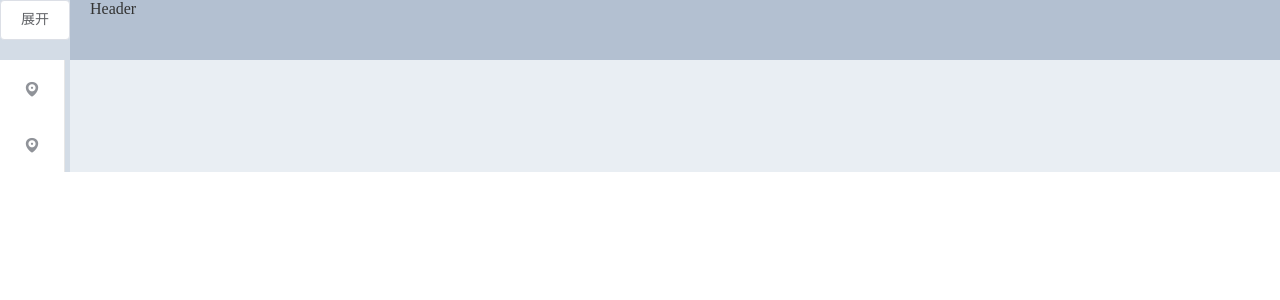
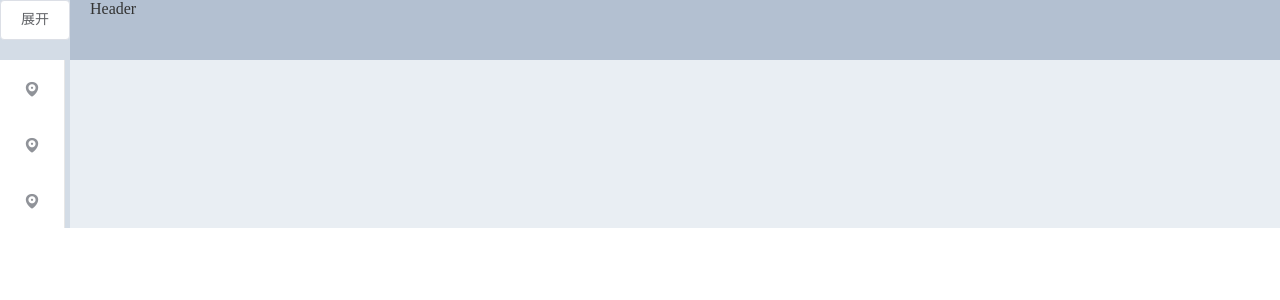
Before and after one commit to Promiseyufei/zslm_front, a Vue app: page /operate in a window 1280 px wide. Shown: the top 300 px of the page. Built offline with nearby package versions, Linux system fonts and the light colour scheme.

Commit message:
优化导航菜单代码

```diff
--- a/src/components/admin/Navigation.vue
+++ b/src/components/admin/Navigation.vue
@@ -3,52 +3,26 @@
     <div>
         <el-radio-group v-model="isCollapse" style="margin-bottom: 20px;">
             <el-radio-button :label="!isCollapse">展开</el-radio-button>
-            <!-- <el-radio-button :label="test">收起</el-radio-button> -->
         </el-radio-group>
-        <el-menu default-active="1-4-1" class="el-menu-vertical-demo" @open="handleOpen" @close="handleClose" :collapse="isCollapse" :unique-opened="testa">
-            <el-submenu index="1">
+        <el-menu class="el-menu-vertical-demo" @open="handleOpen" @close="handleClose" :collapse="isCollapse" :unique-opened="unOpend">
+            <el-submenu v-for="(item, index) in navigation" :key="index" :index="item.index + ''">
                 <template slot="title">
                     <i class="el-icon-location"></i>
-                    <span slot="title">导航一</span>
+                    <span slot="title">{{ item.title }}</span>
                 </template>
-                <el-menu-item-group>
-                    <span slot="title">分组一</span>
-                    <el-menu-item index="1-1">选项1</el-menu-item>
-                    <el-menu-item index="1-2">选项2</el-menu-item>
-                </el-menu-item-group>
-                <el-menu-item-group title="分组2">
-                    <el-menu-item index="1-3">选项3</el-menu-item>
-                </el-menu-item-group>
-            </el-submenu>
-            <el-submenu index="2">
-                <template slot="title">
-                    <i class="el-icon-location"></i>
-                    <span slot="title">导航一</span>
+                <template v-if="typeof item.groups != 'undefined'">
+                    <el-menu-item-group v-for="(group, i) in item.groups" :key="i">
+                        <span slot="title">{{ group.title }}</span>
+                        <el-menu-item v-for="(option, j) in group.options" :key="j" :index="item.index+option.index+''">{{ option.name }}</el-menu-item>
+                    </el-menu-item-group>
                 </template>
-                <el-menu-item-group>
-                <span slot="title">分组一</span>
-                    <el-menu-item index="2-1">选项1</el-menu-item>
-                    <el-menu-item index="2-2">选项2</el-menu-item>
-                </el-menu-item-group>
-                <el-menu-item-group title="分组2">
-                    <el-menu-item index="2-3">选项3</el-menu-item>
-                </el-menu-item-group>
-                <el-submenu index="2-4">
-                    <span slot="title">选项4</span>
-                    <el-menu-item index="2-4-1">选项1</el-menu-item>
-                </el-submenu>
             </el-submenu>
         </el-menu>
-
-
     </div>
-
-
-
 </template>
 
 
-<style>
+<style scoped>
   .el-menu-vertical-demo:not(.el-menu--collapse) {
     width: 200px;
     min-height: 400px;
@@ -56,25 +30,13 @@
 </style>
 
 <script>
+    import navigation from '../../config/navigation.js'
     export default {
         data() {
             return {
-                testa:false,
+                unOpend:false,
                 isCollapse: true,
-                arr: [
-                    {
-                        index :1,
-                        title: '这是导航啊'
-                    },
-                    {
-                        index :2,
-                        title: '这是导航啊'
-                    },
-                    {
-                        index :3,
-                        title: '这是导航啊'
-                    }
-                ]
+                navigation: navigation
             }
         },
         methods: {
--- /dev/null
+++ b/src/config/navigation.js
@@ -0,0 +1,42 @@
+export default [
+    {
+        "index" :1,
+        "title": "这是导航啊",
+        "groups":[
+            {
+                "title": "分组一",
+                "options":[
+                    {
+                        "name":"选项一",
+                        "index":1
+                    },
+                    {
+                        "name":"选项二",
+                        "index":2
+                    }
+                ]
+            },
+            {
+                "title": "分组二",
+                "options":[
+                    {
+                        "name":"选项一",
+                        "index":1
+                    },
+                    {
+                        "name":"选项二",
+                        "index":2
+                    }
+                ]
+            }
+        ]
+    },
+    {
+        "index" :2,
+        "title": "这是导航啊"
+    },
+    {
+        "index" :3,
+        "title": "这是导航啊"
+    }
+]
```
